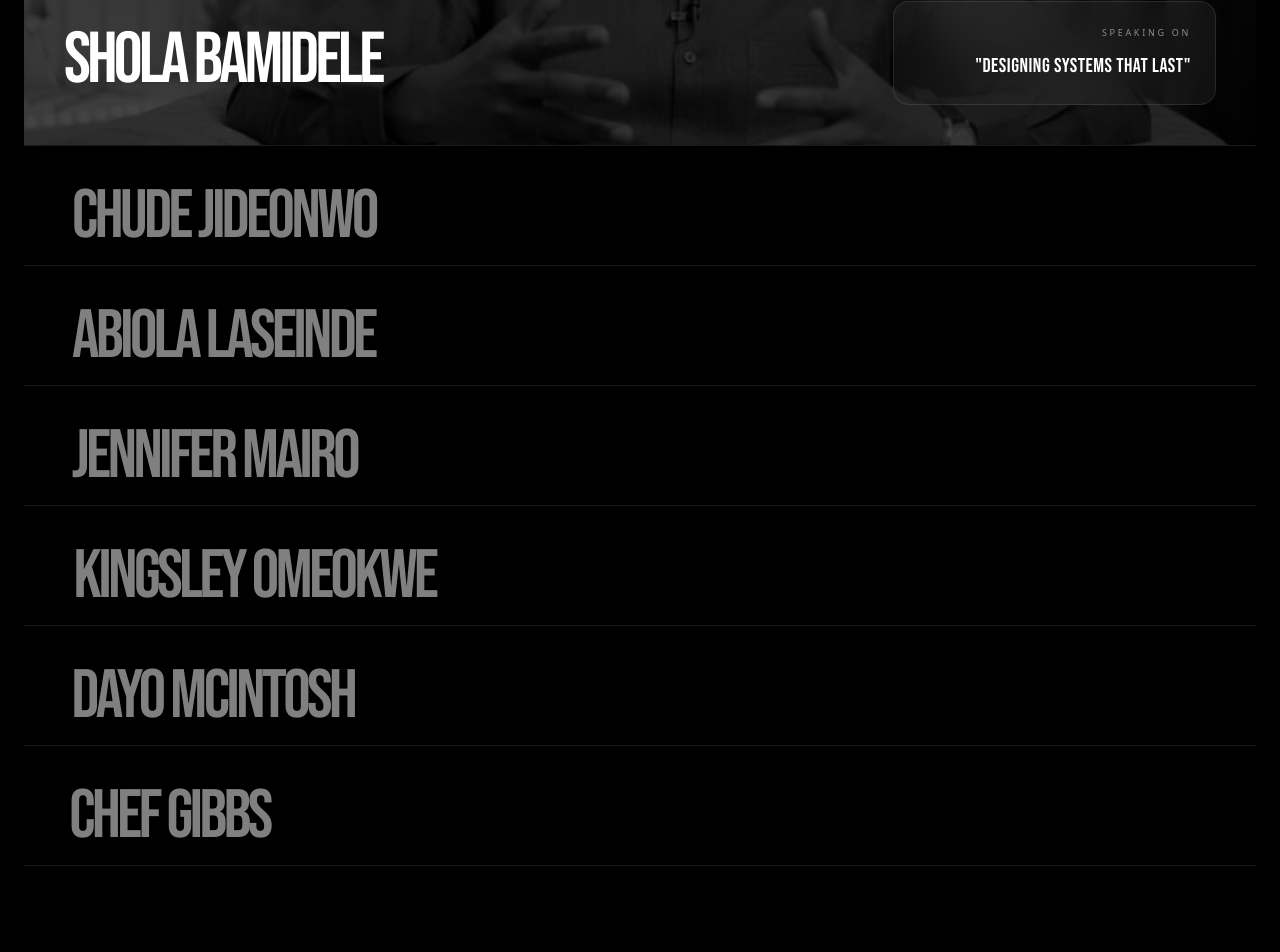
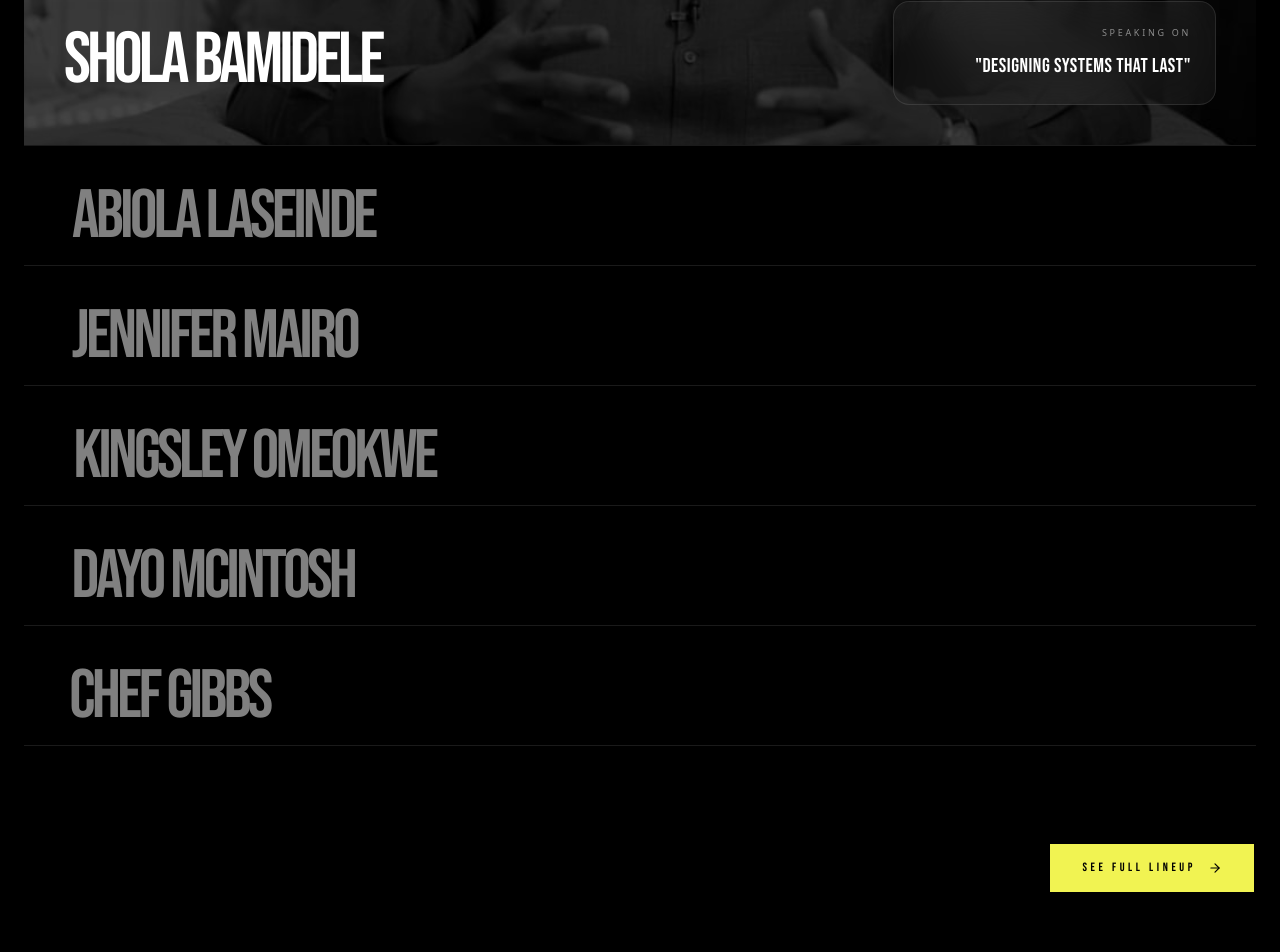
Before and after one commit to LoomRooms/conform-website, a Next.js app: page / in a window 1280 px wide. Shown: the part 4974-5926 px from the top of the page. Built offline with nearby package versions, Linux system fonts and the light colour scheme.

Commit message:
fix: comment out Chude's profile from speakers list and featured speakers

```diff
--- a/app/speakers/page.tsx
+++ b/app/speakers/page.tsx
@@ -18,17 +18,17 @@ const speakers = [
     day: "March 20",
     type: "Keynote",
   },
-  {
-    name: "Chude Jideonwo",
-    title: "Journalist & Media Entrepreneur",
-    org: "Red Africa / WithChude",
-    topic: "Building Narrative Infrastructure for a New Africa",
-    bio: "Co-founder of Red Africa and host of #WithChude, Chude Jideonwo is one of Africa's most influential media voices, Forbes 30 Under 30, and Yale World Fellow. Speaking on Panel 1 — The Architects.",
-    image: "/The Creatives Shaping Culture/Speakers/Chude Jideonwo.jpeg",
-    handle: "chudejideonwo",
-    day: "March 20",
-    type: "Panel",
-  },
+  // {
+  //   name: "Chude Jideonwo",
+  //   title: "Journalist & Media Entrepreneur",
+  //   org: "Red Africa / WithChude",
+  //   topic: "Building Narrative Infrastructure for a New Africa",
+  //   bio: "Co-founder of Red Africa and host of #WithChude, Chude Jideonwo is one of Africa's most influential media voices, Forbes 30 Under 30, and Yale World Fellow. Speaking on Panel 1 — The Architects.",
+  //   image: "/The Creatives Shaping Culture/Speakers/Chude Jideonwo.jpeg",
+  //   handle: "chudejideonwo",
+  //   day: "March 20",
+  //   type: "Panel",
+  // },
   {
     name: "Abiola Laseinde",
     title: "Governance Strategist",
--- a/components/SpeakersShowcase.tsx
+++ b/components/SpeakersShowcase.tsx
@@ -15,15 +15,15 @@ const featured = [
     type: "KEYNOTE",
     panel: "Panel 1 — The Architects",
   },
-  {
-    name: "Chude Jideonwo",
-    title: "Journalist & Media Entrepreneur",
-    org: "Red Africa / WithChude",
-    topic: "Building Narrative Infrastructure for a New Africa",
-    image: "/The Creatives Shaping Culture/Speakers/Chude Jideonwo.jpeg",
-    type: "PANEL",
-    panel: "Panel 1 — The Architects",
-  },
+  // {
+  //   name: "Chude Jideonwo",
+  //   title: "Journalist & Media Entrepreneur",
+  //   org: "Red Africa / WithChude",
+  //   topic: "Building Narrative Infrastructure for a New Africa",
+  //   image: "/The Creatives Shaping Culture/Speakers/Chude Jideonwo.jpeg",
+  //   type: "PANEL",
+  //   panel: "Panel 1 — The Architects",
+  // },
   {
     name: "Abiola Laseinde",
     title: "Governance Strategist",
```
